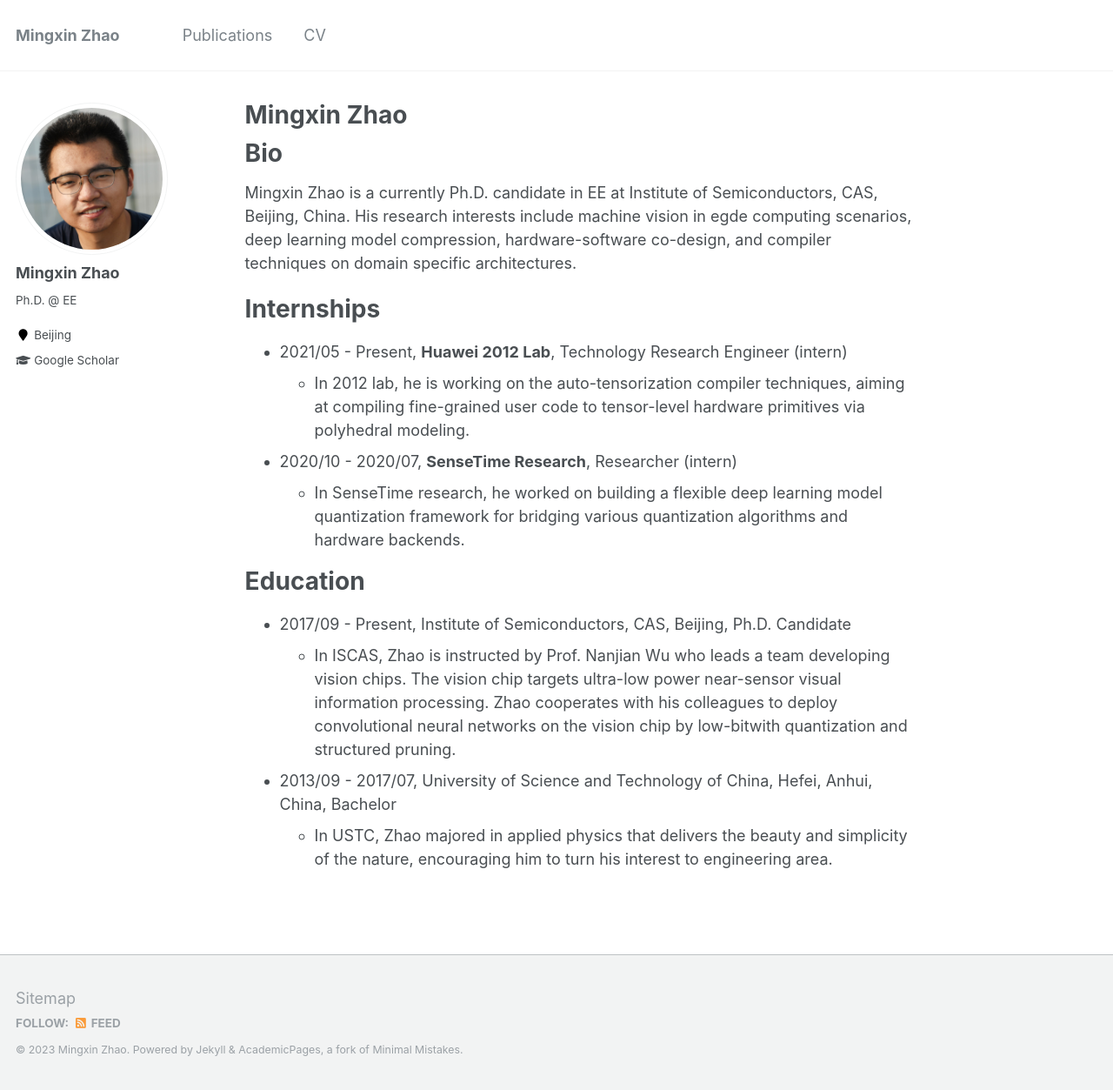
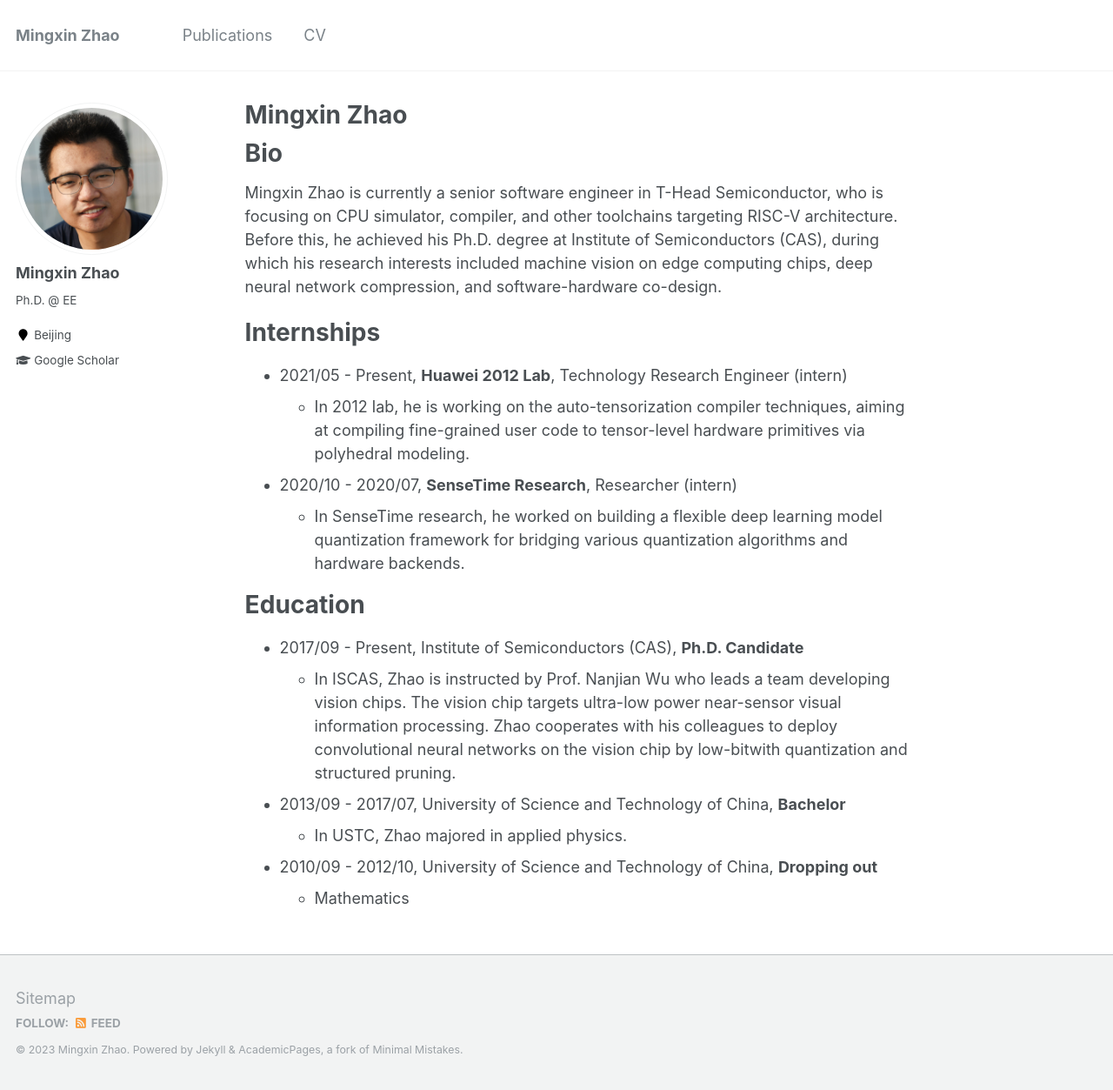
Before and after one commit to JackGittes/JackGittes.github.io, a Jekyll site: the page built from _pages/about.md, in a window 1280 px wide and 1253 px high. Shown: the whole window at 87% size. Built offline with Jekyll 4.4.1, drawn with Linux system fonts in a browser that asks for light colours.

Commit message:
_pages: update about page.

```diff
--- a/_pages/about.md
+++ b/_pages/about.md
@@ -10,7 +10,7 @@ redirect_from:
 
 Bio
 ======
-Mingxin Zhao is a currently Ph.D. candidate in EE at Institute of Semiconductors, CAS, Beijing, China. His research interests include machine vision in egde computing scenarios, deep learning model compression, hardware-software co-design, and compiler techniques on domain specific architectures.
+Mingxin Zhao is currently a senior software engineer in T-Head Semiconductor, who is focusing on CPU simulator, compiler, and other toolchains targeting RISC-V architecture. Before this, he achieved his Ph.D. degree at Institute of Semiconductors (CAS), during which his research interests included machine vision on edge computing chips, deep neural network compression, and software-hardware co-design.
 
 Internships
 ======
@@ -21,8 +21,11 @@ Internships
 
 Education
 ======
-- 2017/09 - Present, Institute of Semiconductors, CAS, Beijing, Ph.D. Candidate
+- 2017/09 - Present, Institute of Semiconductors (CAS), **Ph.D. Candidate**
   - In ISCAS, Zhao is instructed by Prof. Nanjian Wu who leads a team developing vision chips. The vision chip targets ultra-low power near-sensor visual information processing. Zhao cooperates with his colleagues to deploy convolutional neural networks on the vision chip by low-bitwith quantization and structured pruning.
 
-- 2013/09 - 2017/07, University of Science and Technology of China, Hefei, Anhui, China, Bachelor
-  - In USTC, Zhao majored in applied physics that delivers the beauty and simplicity of the nature, encouraging him to turn his interest to engineering area.
+- 2013/09 - 2017/07, University of Science and Technology of China, **Bachelor**
+  - In USTC, Zhao majored in applied physics.
+
+- 2010/09 - 2012/10, University of Science and Technology of China, **Dropping out**
+  - Mathematics
```
